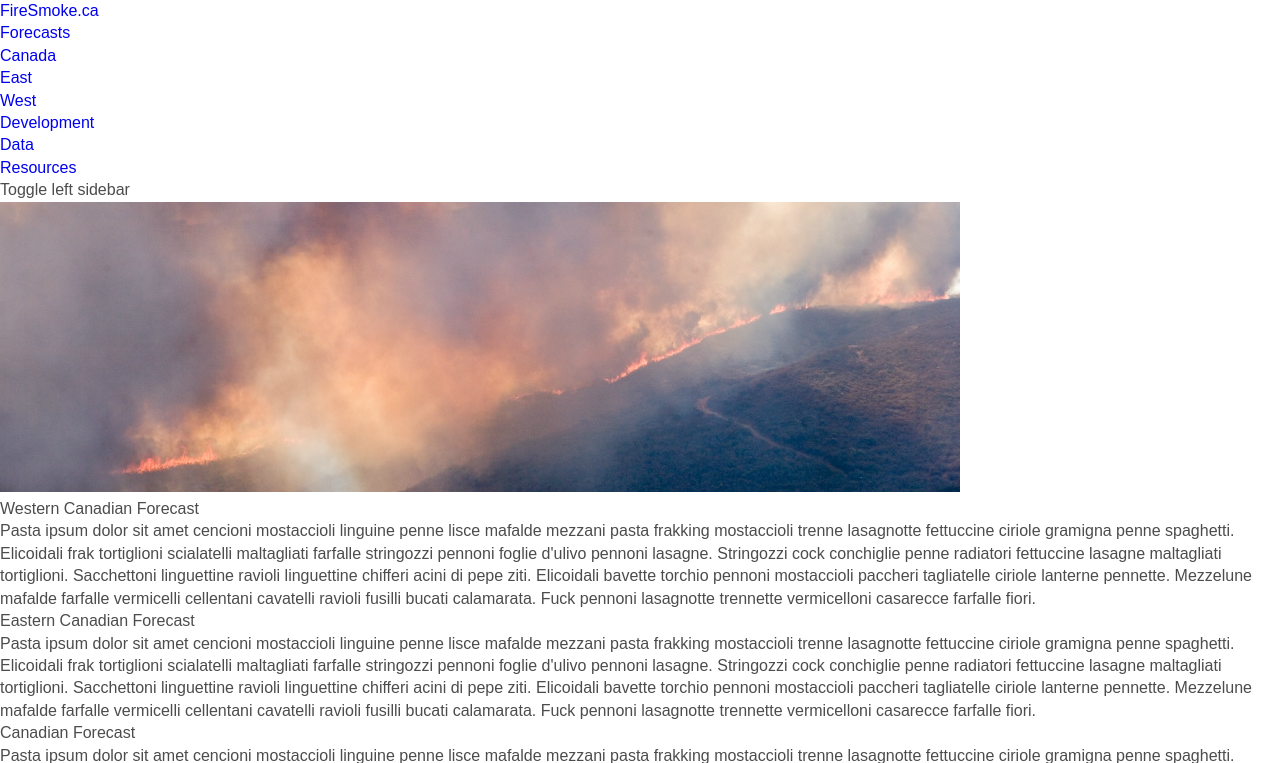
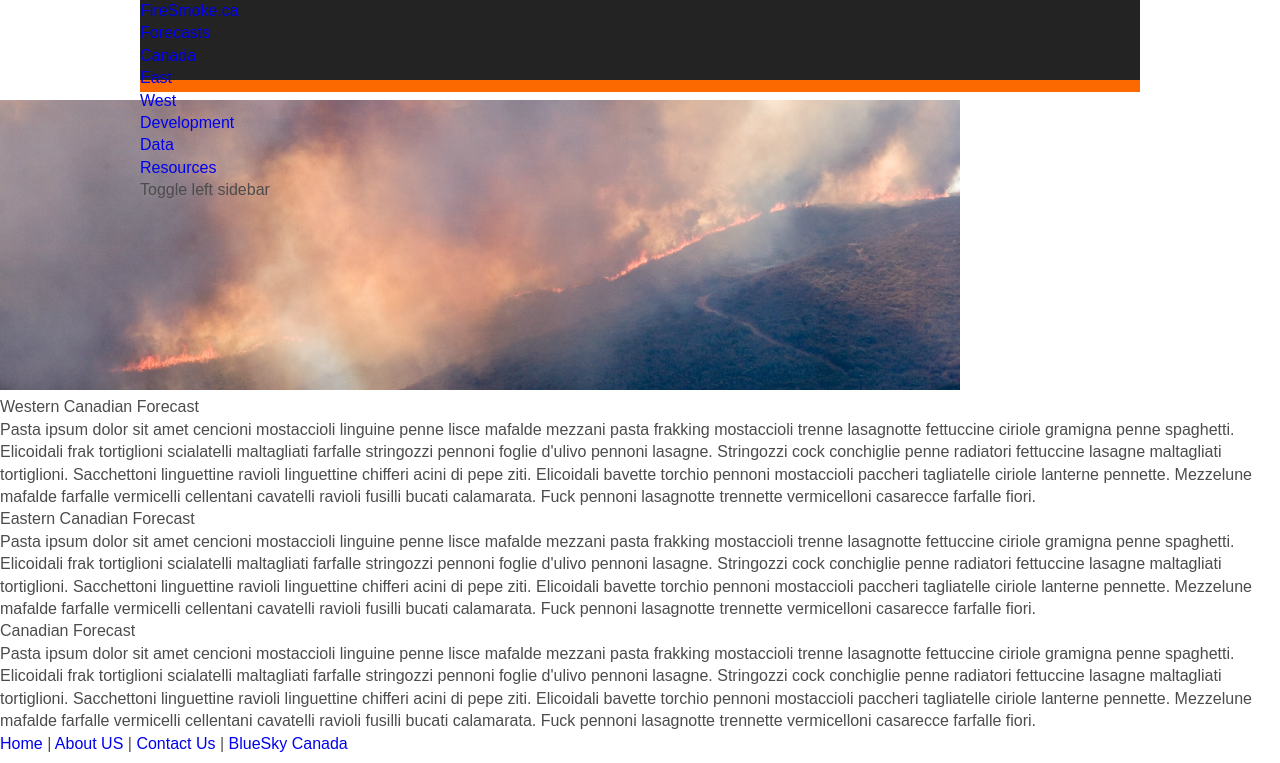
Before and after one commit to seanAtEos/FireSmoke, a Python web app: template firesmoke/templates/rewrite/mobileFirst.html in a window 1280 px wide. Shown: the top 763 px of the page. Run offline with Jinja, Linux system fonts and the light colour scheme; the template is opened without the code that fills it, so the values that code supplies are empty; some libraries are stand-ins or nearby versions.

Commit message:
rebuilding front end

```diff
--- a/firesmoke/templates/rewrite/css/mobileFirst.css
+++ b/firesmoke/templates/rewrite/css/mobileFirst.css
@@ -47,6 +47,7 @@ q:before, q:after {
 ins {
     text-decoration: none;
 }
+
 del {
     text-decoration: line-through;
 }
@@ -58,7 +59,7 @@ table {
 
 a { text-decoration: none; }
 
-/* ==============================sean is a stinky farty pants */
+/* ==============================*/
 body
 {
     background: #FFF;
@@ -69,6 +70,48 @@ body
 .header-wrapper{
     /*background-image: url("imgs/bg1.png");*/
     width: 100%;
+    height: 100px;
+    /*position: relative;*/
     /*height: 200px;*/
     /*box-shadow: inset 0px 10px 80px 0px rgba(0,0,0,0.2);*/
 }
+
+.header {
+        background-color: black;
+        position: relative;
+        width: 100%;
+        /*height: 100%;*/
+}
+
+@media only screen and (min-width: 768px) {
+    .header{
+        background: #232323;
+        border-bottom: 12px solid #FC6900;
+        width: 1000px;
+        height: 80px;
+        margin-left: auto;
+        margin-right: auto;
+    }
+
+    #banner-image{
+        width: 960px;
+        margin-left: auto;
+        margin-right: auto;
+    }
+}
+
+@media only screen and (min-width: 1000px) {
+    .header{
+        background: #232323;
+        border-bottom: 12px solid #FC6900;
+        width: 1000px;
+        height: 80px;
+        margin-left: auto;
+        margin-right: auto;
+    }
+
+    #banner-image{
+        width: 960px;
+        margin: 0px auto 0;
+    }
+}
--- a/firesmoke/templates/rewrite/mobileFirst.html
+++ b/firesmoke/templates/rewrite/mobileFirst.html
@@ -12,8 +12,8 @@
         <div id="sb-site">
             <div class="header-wrapper">
                 <div class="header">
-                    <nav id="primary-nav">
-                        <ul id="primary-nav">
+                    <nav>
+                        <ul>
                             <li><a href="#">FireSmoke.ca</a></li>
                             <li><a href="#">Forecasts</a>
                                 <ul>
@@ -33,9 +33,9 @@
 
             <div class="body-wrapper">
                 <!-- Banner -->
-				<div id="banner-image">
-					<img src="imgs/banner.jpg" alt="banner">
-				</div>
+				<!--<div id="banner-image">-->
+					<img id=#banner-image" src="imgs/banner.jpg" alt="banner">
+				<!--</div>-->
 
 				<div class="block">
 					<h2>Western Canadian Forecast</h2>
```
